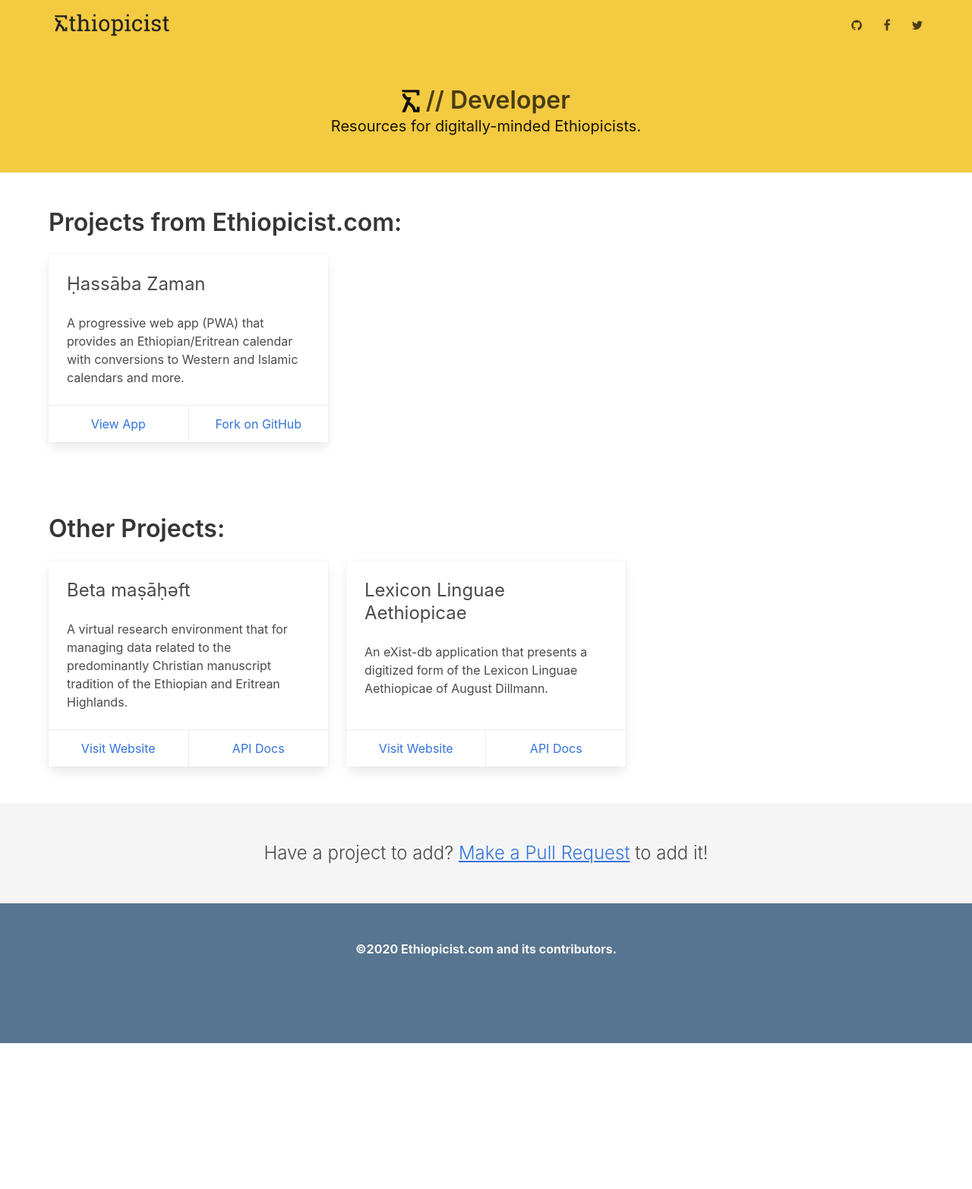
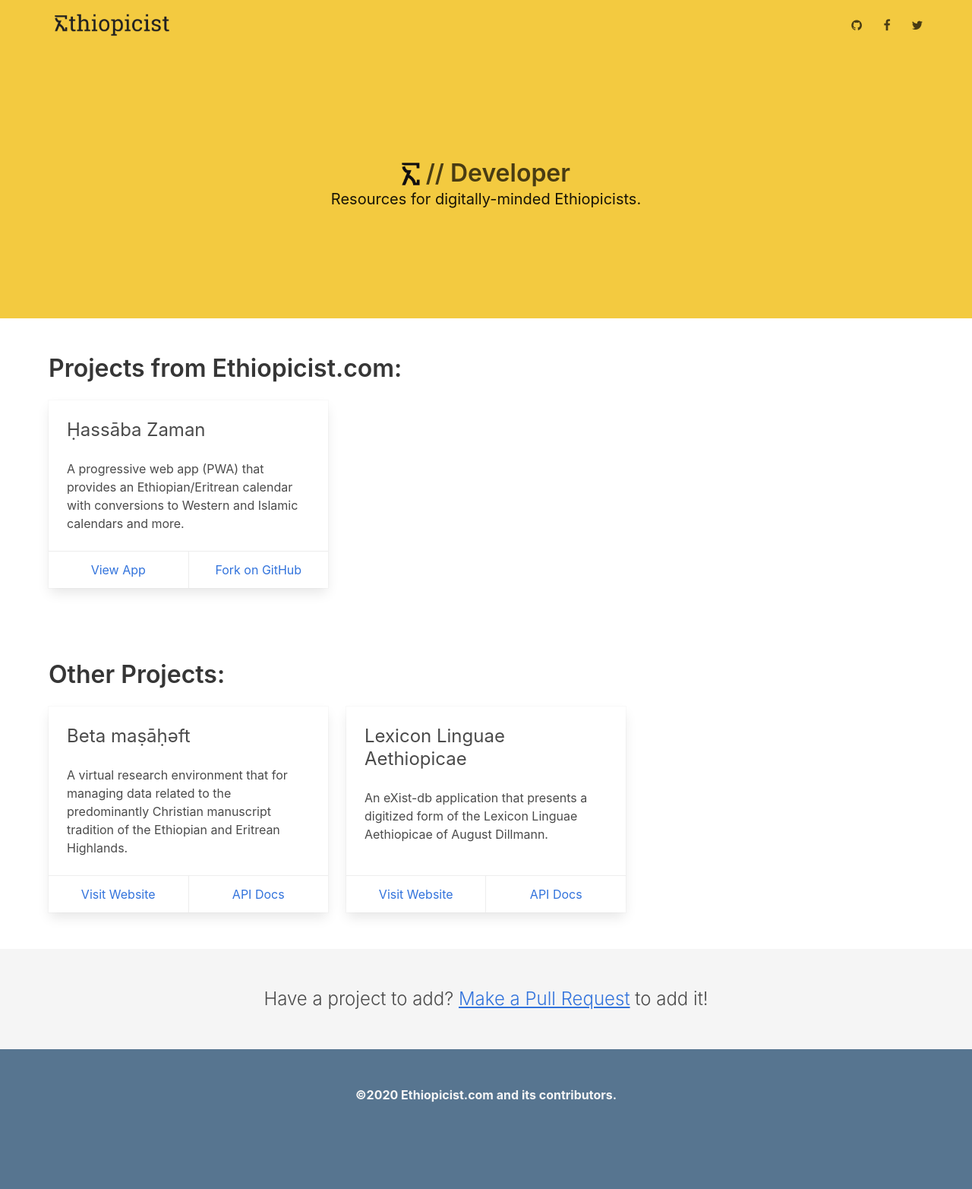
Before and after one commit to ethiopicist/ethiopicist.github.io, a Jekyll site: the page built from index.md, in a window 1280 px wide. Shown: the whole page at 76% size. Built offline with Jekyll 4.4.1, drawn with Linux system fonts in a browser that asks for light colours; before the commit the page ends 1373 px from its top, so only the background shows below that.

Commit message:
Change header height

```diff
--- a/_includes/header.html
+++ b/_includes/header.html
@@ -1,4 +1,4 @@
-<section class="hero is-primary {{ include.size }}">
+<section class="hero is-primary is-medium">
   <div class="hero-head">
     <nav class="navbar">
       <div class="container">
--- a/_layouts/index.html
+++ b/_layouts/index.html
@@ -8,7 +8,7 @@
     <link rel="stylesheet" href="/assets/css/style.css">
   </head>
   <body>
-    {% include header.html title="is-fullheight" %}
+    {% include header.html %}
 
     <section class="section">
       <div class="container">
```
